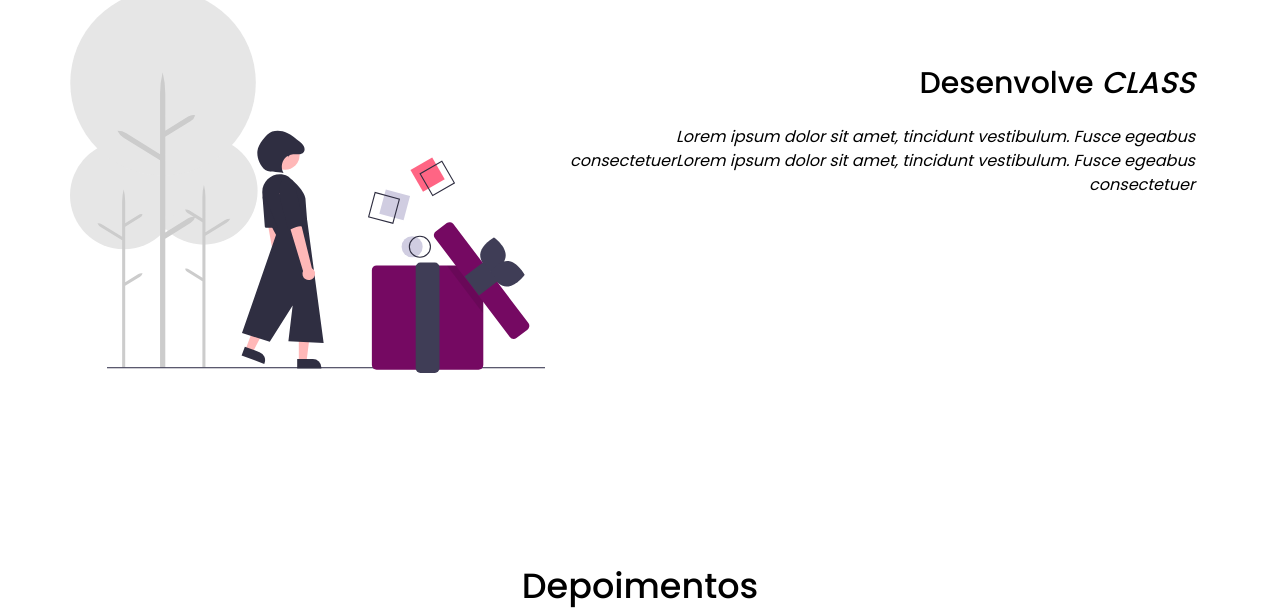
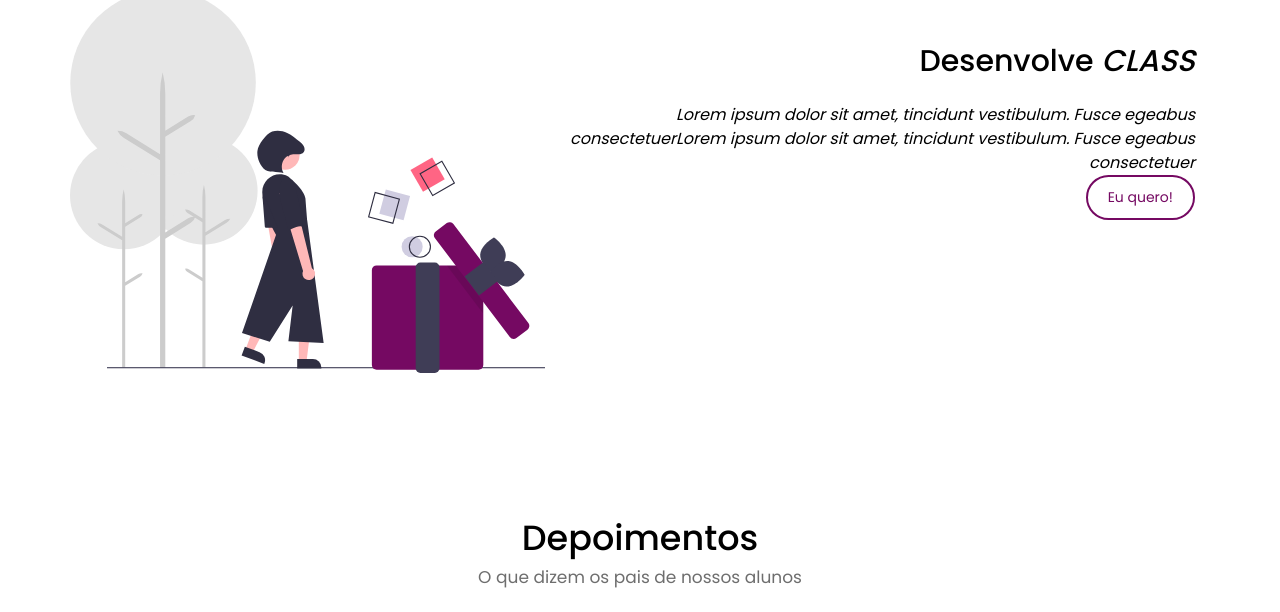
Before and after one commit to gbolanho/desenvolve_frontend, a website: page index.html in a window 1280 px wide. Shown: the part 2634-3246 px from the top of the page. Drawn offline with nearby package versions, Linux system fonts and the light colour scheme.

Commit message:
botão desenvolve

```diff
--- a/index.html
+++ b/index.html
@@ -427,6 +427,7 @@
                                 dolor sit amet, tincidunt vestibulum. Fusce egeabus consectetuer
                                 <!-- <p class="font-weight-medium text-muted ">Lorem ipsum dolor sit amet, tincidunt vestibulum. Fusce egeabus consectetuer</p>-->
                             </i>
+                            <div data-aos="fade-up"><a href="https://api.whatsapp.com/send?phone=5511973486000" class="btn btn-rounded btn-outline-primary">Eu quero!</a>
                             </div>
                         </div>
                     </div>
```
Lines whose indentation alone changed are shown as unchanged.
